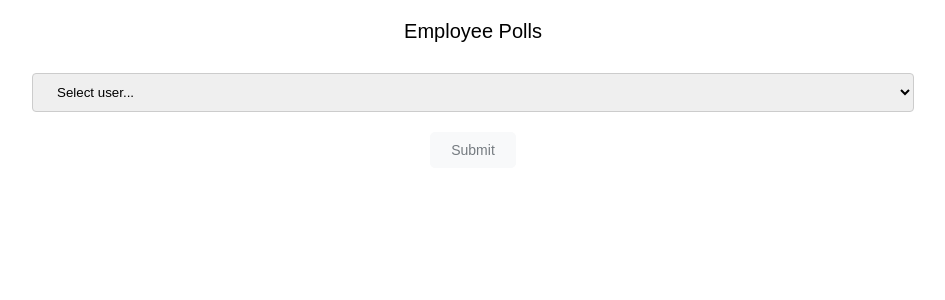
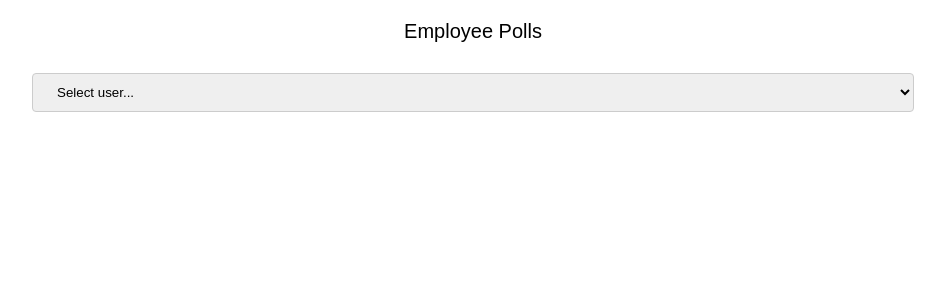
Before and after one commit to Ellucy/epolls, a React (Create React App) app: page / in a window 1280 px wide. Shown: the top 300 px of the page, without its empty margins (167-1112 px from the left). Built offline with nearby package versions, Linux system fonts and the light colour scheme.

Commit message:
Show login button only if user is selected

```diff
--- a/src/components/Login.js
+++ b/src/components/Login.js
@@ -45,9 +45,9 @@ function Login({ users }) {
                         <img src={selectedUser.avatarURL} alt={`Avatar of ${selectedUser.id}`} className="big-avatar" />
                     )}
                 </div>
+                {selectedUserId !== "none" && (
                     <button
                         className="submit-button"
-                    disabled={selectedUserId === "none"}
                         onClick={() => {
                             navigate(
                                 pathname,
@@ -60,6 +60,8 @@ function Login({ users }) {
                     >
                         Submit
                     </button>
+                )}
+
             </div>
         </div >
     );
```
Lines whose indentation alone changed are shown as unchanged.
